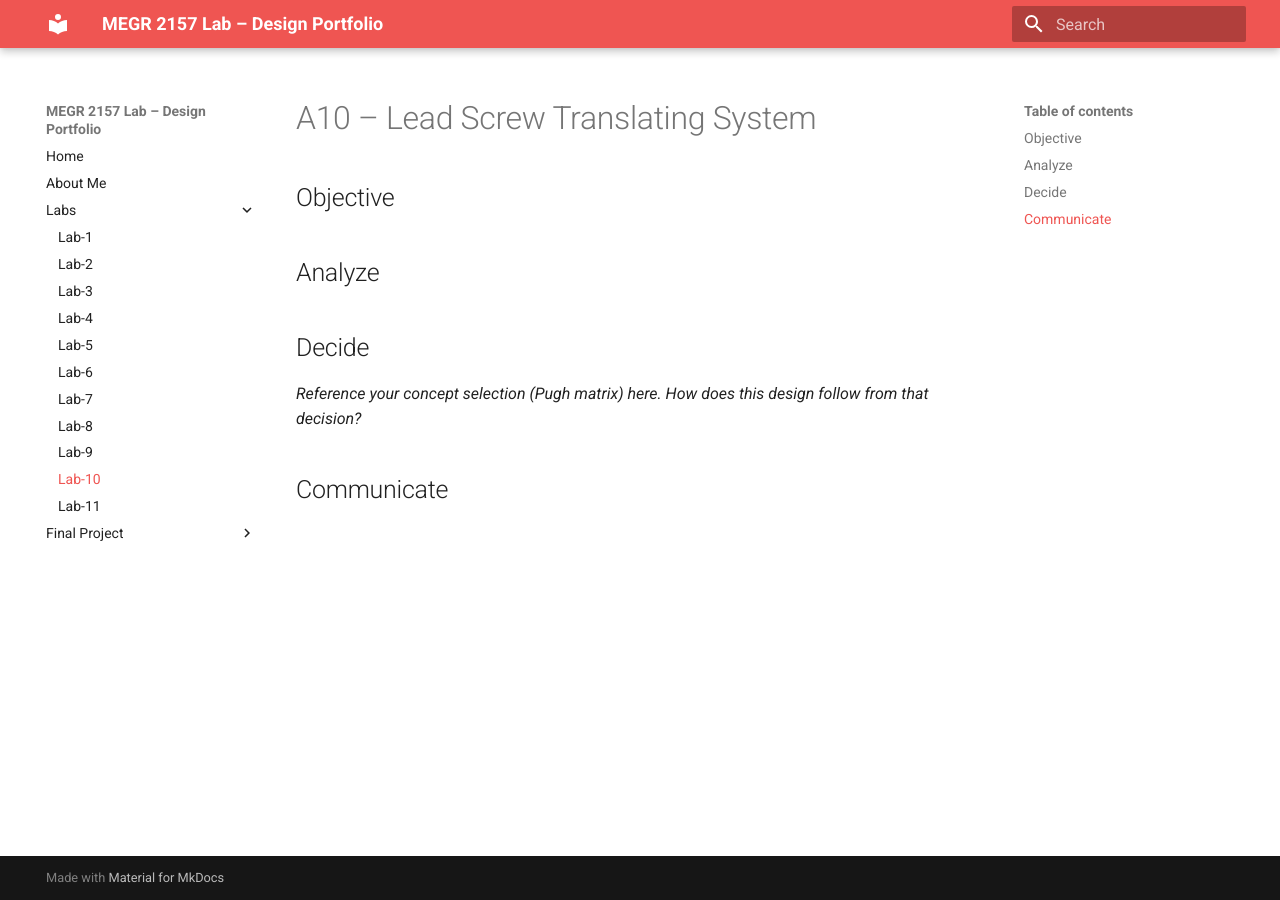
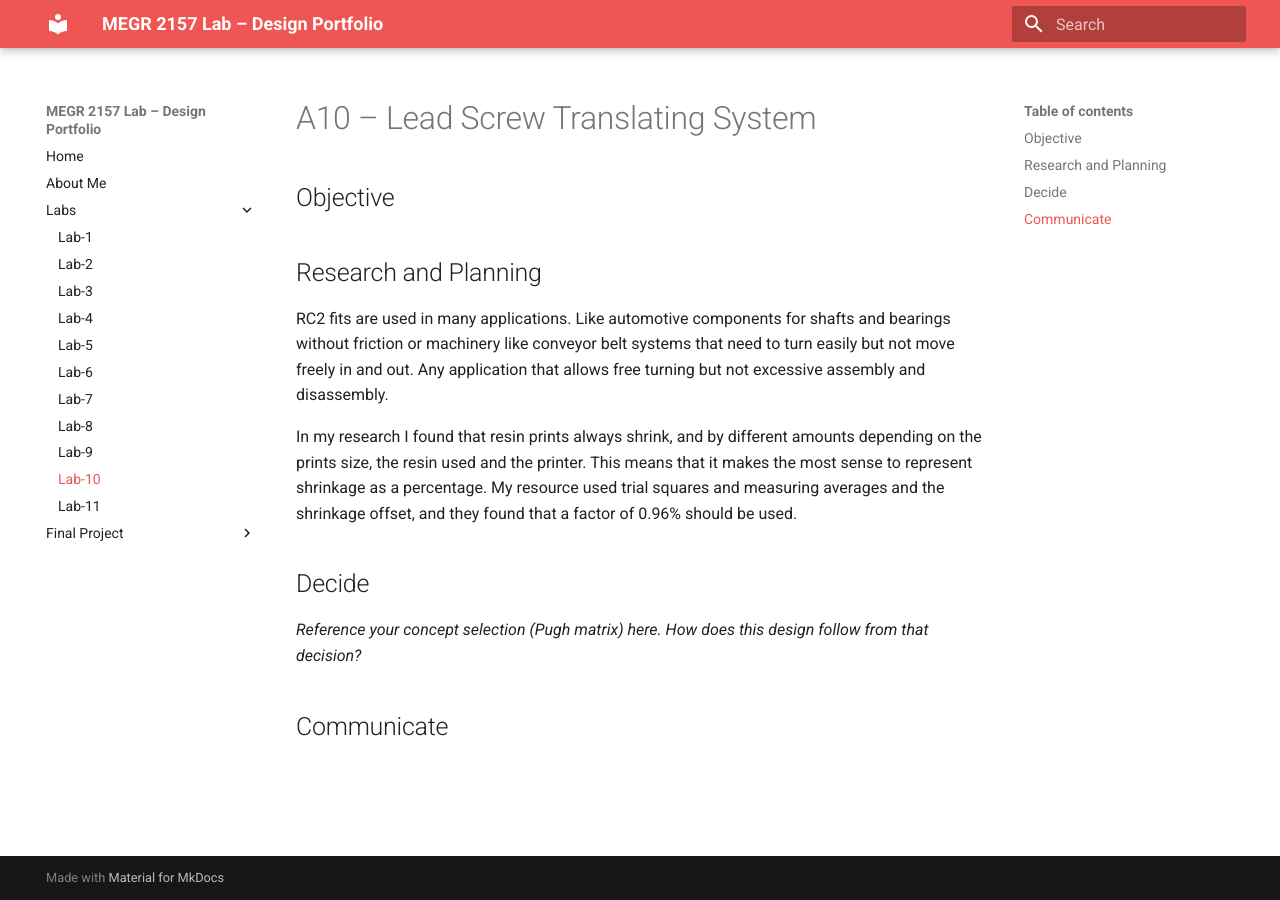
Before and after one commit to jwelch37/Jack-Welch-Portfolio, an MkDocs documentation site: the page built from docs/Labs/L10/index.md, in a window 1280 px wide. Built offline with MkDocs 1.6.1 and Material for MkDocs 9.7.7, drawn with Linux system fonts in a browser that asks for light colours.

Commit message:
Revise 'Analyze' section to 'Research and Planning'
Updated section titles and added research findings on RC2 fits and resin print shrinkage.

```diff
--- a/docs/Labs/L10/index.md
+++ b/docs/Labs/L10/index.md
@@ -3,7 +3,18 @@
 ## Objective
 
 
-## Analyze
+## Research and Planning
+
+
+
+
+
+RC2 fits are used in many applications. Like automotive components for shafts and bearings without friction or machinery like conveyor belt systems that need to turn easily but not move freely in and out. Any application that allows free turning but not excessive assembly and disassembly.
+
+
+In my research I found that resin prints always shrink, and by different amounts depending on the prints size, the resin used and the printer. This means that it makes the most sense to represent shrinkage as a percentage. My resource used trial squares and measuring averages and the shrinkage offset, and they found that a factor of 0.96% should be used.
+
+
 
 
 ## Decide
```
